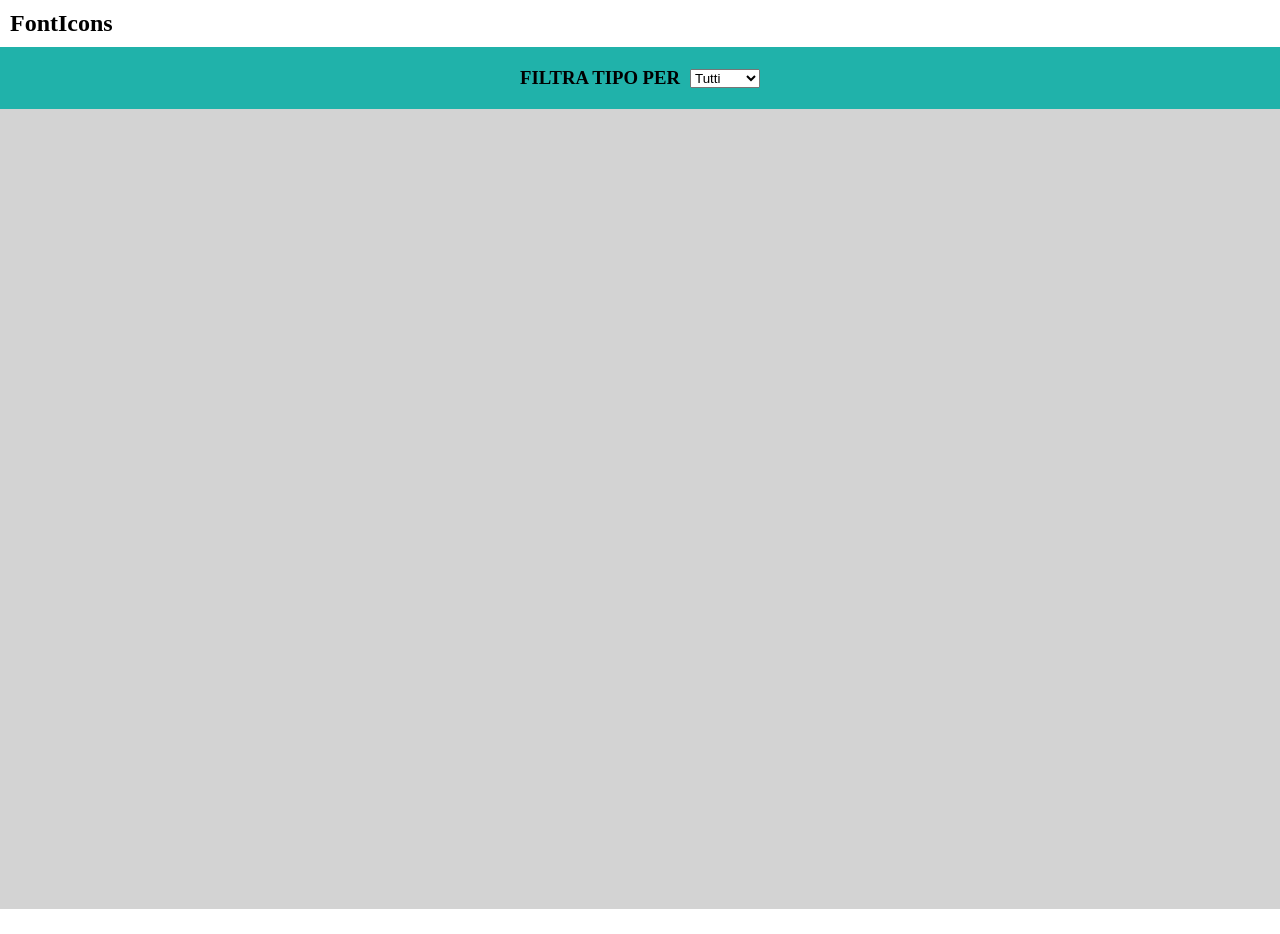
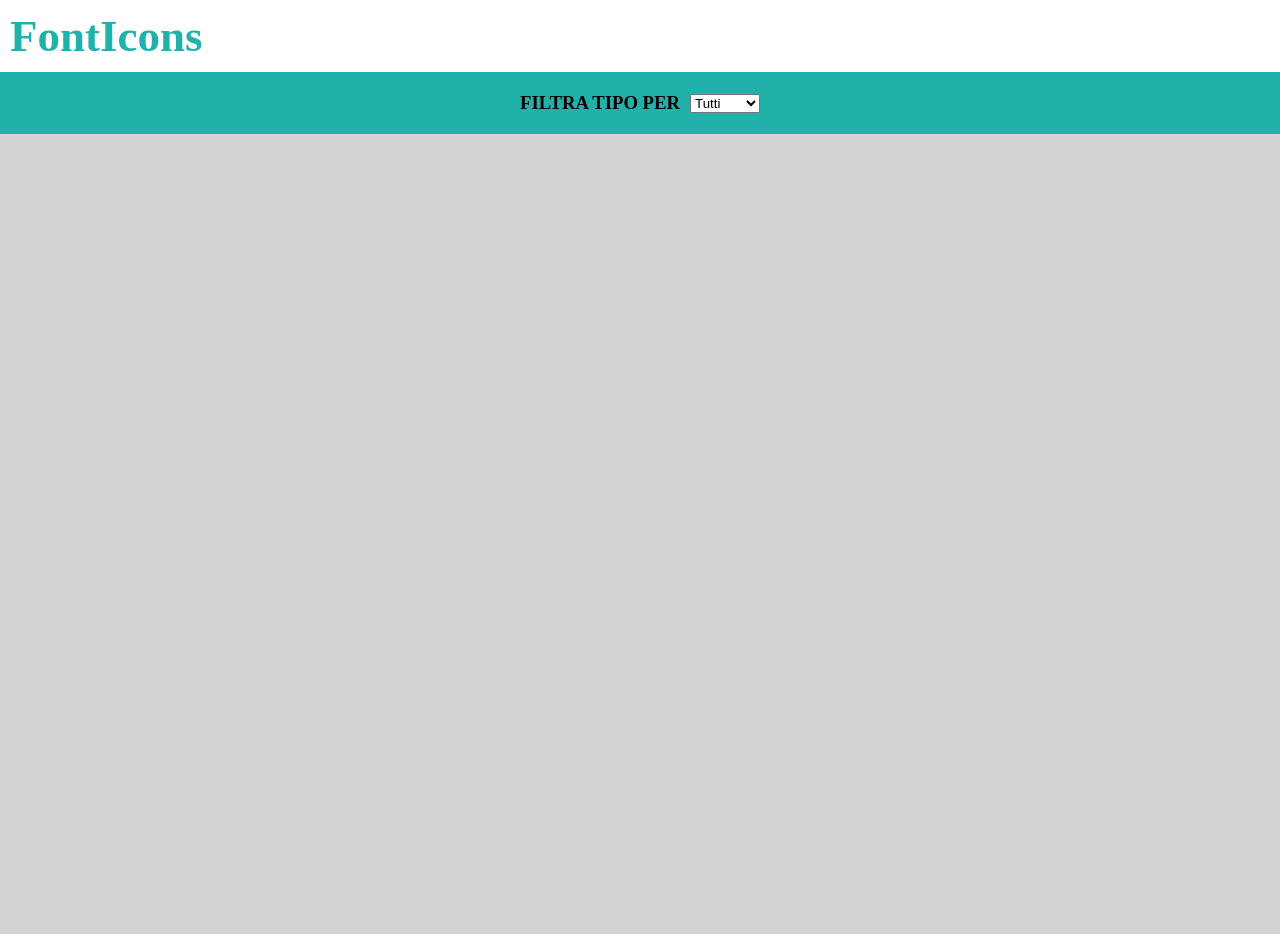
Before and after one commit to GiulianoPrimavera/js-es6-icons, a plain HTML site: page index.html in a window 1280 px wide. Before the commit the page ends 909 px from the top, so only its background shows below. Drawn offline with Linux system fonts and the light colour scheme.

Commit message:
styles the title in the logo section

```diff
--- a/css/style.css
+++ b/css/style.css
@@ -6,6 +6,8 @@
 
 .logo{
     padding: 10px;
+    color: #20b2aa;
+    font-size: 30px;
 }
 .filter{
     background-color: lightseagreen;
```
